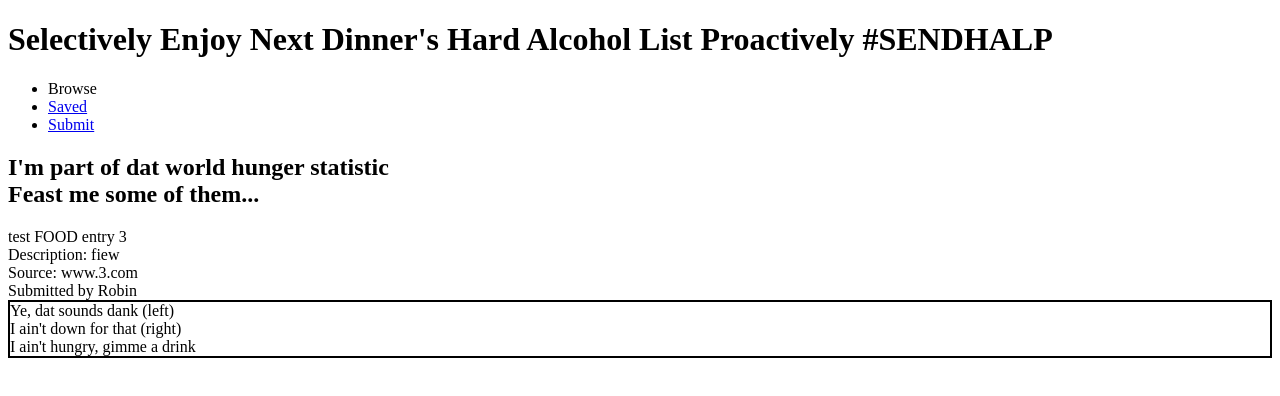
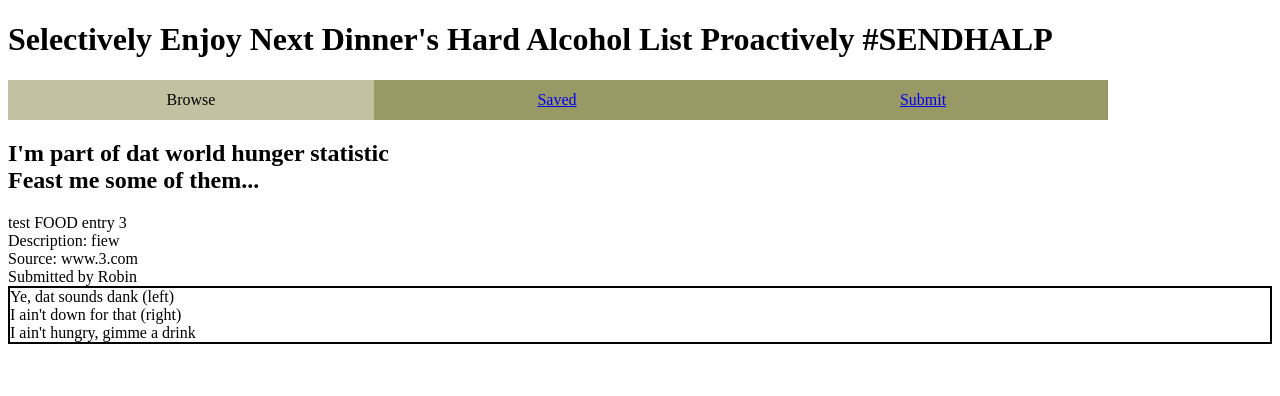
Before and after one commit to kasonjim/mvp-project-hrr22, a website: page client/index.html at #/browse in a window 1280 px wide. Drawn offline with nearby package versions, Linux system fonts and the light colour scheme; some packages are replaced by stand-ins of ours.

Commit message:
added navigation styling and fixed navigation element references

```diff
--- a/client/app/browse/browse.html
+++ b/client/app/browse/browse.html
@@ -1,18 +1,18 @@
 <div class="container">
   <nav class="navigation">
     <ul>
-      <li class="selected">Browse</li>
+      <li><a class="selected">Browse</a></li>
       <li><a href="/#/saved">Saved</a></li>
       <li><a href="/#/submit">Submit</a></li>
     </ul>
   </nav>
 
-  <div class="content">
+  <div class="browse-content">
     <h2>
       {{titles[currCategory]}}<br />
       {{currPhrase}}
     </h2>
-    <div class="browse-content">
+    <div class="browse-detail-box">
       <div class="entry-title">{{currEntry["title"]}}</div>
       <div class="entry-description">Description: {{currEntry["description"]}}</div>
       <div class="entry-url">Source: {{currEntry["url"]}}</div>
--- a/client/styles/style.css
+++ b/client/styles/style.css
@@ -1,3 +1,36 @@
+.navigation {
+  width: 1100px;
+  height: 40px;
+  background-color: #999966;
+}
+
+.navigation ul {
+  margin: 0;
+  padding: 0;
+  list-style: none;
+}
+
+.navigation li {
+  float: left;
+}
+
+.navigation li a {
+  width: 346px;
+  height: 20px;
+  line-height: 20px;
+  padding: 10px;
+  display: block;
+  text-align: center;
+}
+
+.navigation li a:hover {
+  background-color: #ebd9c6;
+}
+
+.navigation li a.selected {
+  background-color: #c2c2a3;
+}
+
 .browse-button-box {
   border-style: solid;
   border-width: 2px;
```
Also changed, not shown: client/app/saved/saved.html (+2 -2 lines), client/app/submit/submit.html (+7 -1 lines).
